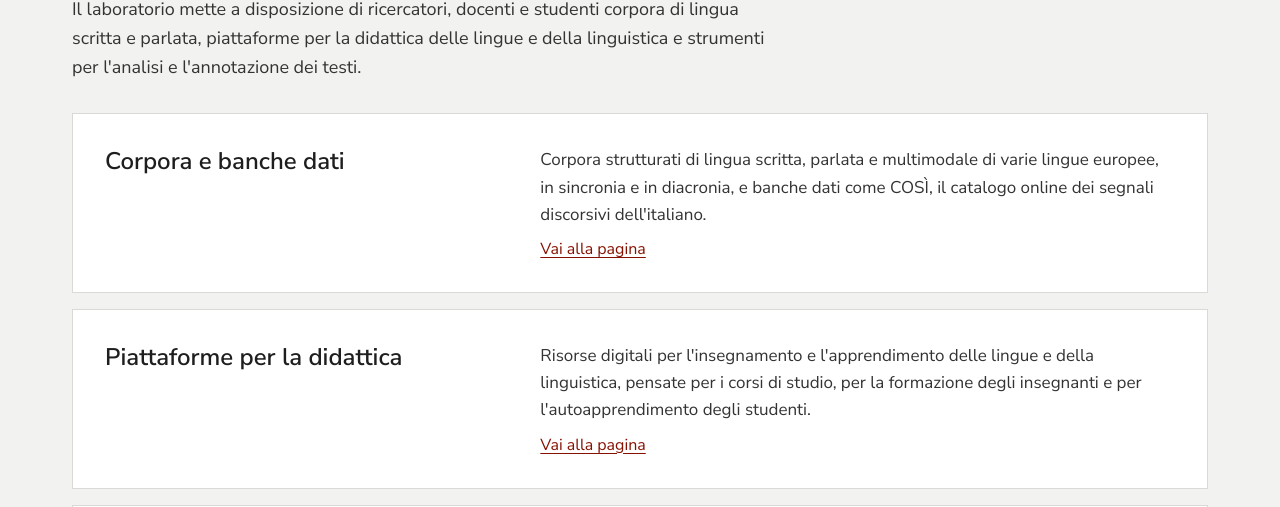
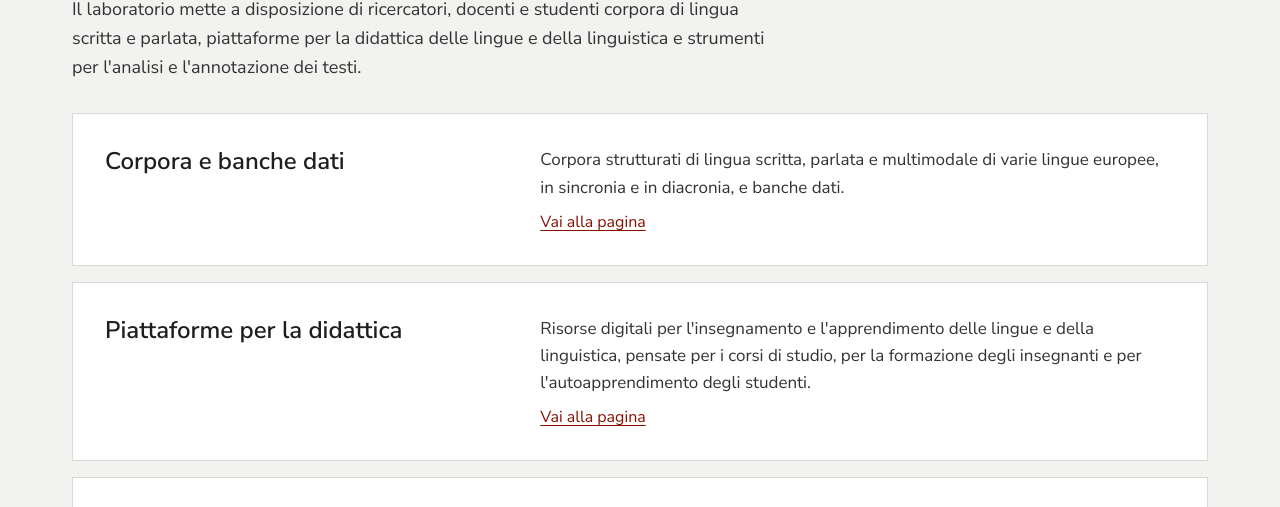
Before and after one commit to LaboratorioPAROLE/LaboratorioPAROLE.github.io, a plain HTML site: page risorse.html in a window 1280 px wide. Shown: the part 227-734 px from the top of the page. Drawn offline with Linux system fonts and the light colour scheme.

Commit message:
Update risorse.html

```diff
--- a/risorse.html
+++ b/risorse.html
@@ -53,7 +53,7 @@
   <div style="max-width: 1200px; width: 100%; box-sizing: border-box; margin: 0 auto; padding: 0 32px 88px; display: flex; flex-direction: column; gap: 16px">
     <a href="corpora.html" style="background: #FFFFFF; border: 1px solid #D9D9D5; padding: 32px; display: flex; flex-wrap: wrap; gap: 12px 48px; align-items: flex-start">
       <span style="flex: 1 1 300px; font-size: 24px; font-weight: 600; line-height: 1.3">Corpora e banche dati</span>
-      <span style="flex: 2 1 460px; display: flex; flex-direction: column; gap: 10px"><span style="font-size: 17px; line-height: 1.6; color: #333333">Corpora strutturati di lingua scritta, parlata e multimodale di varie lingue europee, in sincronia e in diacronia, e banche dati come COSÌ, il catalogo online dei segnali discorsivi dell'italiano.</span><span style="font-size: 16px; color: var(--accent); text-decoration: underline; text-underline-offset: 3px">Vai alla pagina</span></span>
+      <span style="flex: 2 1 460px; display: flex; flex-direction: column; gap: 10px"><span style="font-size: 17px; line-height: 1.6; color: #333333">Corpora strutturati di lingua scritta, parlata e multimodale di varie lingue europee, in sincronia e in diacronia, e banche dati. </span><span style="font-size: 16px; color: var(--accent); text-decoration: underline; text-underline-offset: 3px">Vai alla pagina</span></span>
     </a>
     <a href="didattica.html" style="background: #FFFFFF; border: 1px solid #D9D9D5; padding: 32px; display: flex; flex-wrap: wrap; gap: 12px 48px; align-items: flex-start">
       <span style="flex: 1 1 300px; font-size: 24px; font-weight: 600; line-height: 1.3">Piattaforme per la didattica</span>
```
